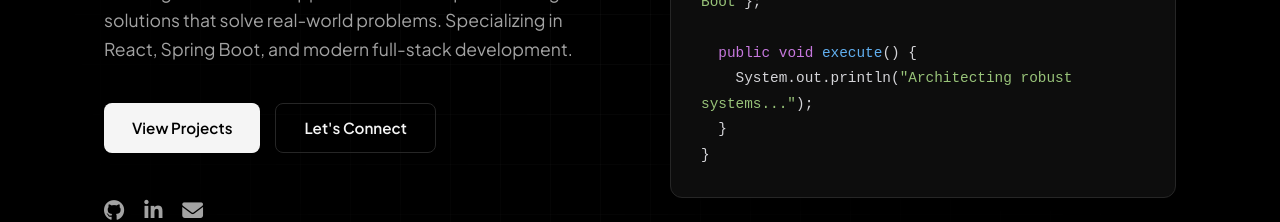
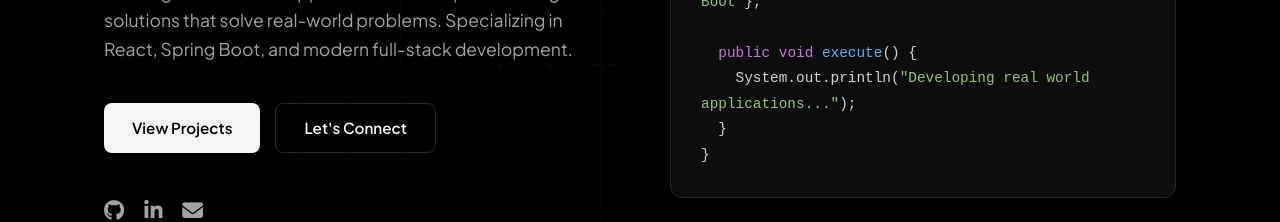
Before and after one commit to bhargavchandu01/Portfolio, a React (Vite) app: page / in a window 1280 px wide. Shown: the part 436-658 px from the top of the page. Built offline with nearby package versions, Linux system fonts and the light colour scheme.

Commit message:
portfolio 1

```diff
--- a/src/components/Hero.jsx
+++ b/src/components/Hero.jsx
@@ -34,7 +34,7 @@ const Hero = () => {
               &nbsp;&nbsp;String[] coreStack = {'{'}<span className="string">"Java"</span>, <span className="string">"React"</span>, <span className="string">"Spring Boot"</span>{'}'};<br />
               <br />
               &nbsp;&nbsp;<span className="keyword">public</span> <span className="keyword">void</span> <span className="variable">execute</span>() {'{'}<br />
-              &nbsp;&nbsp;&nbsp;&nbsp;System.out.println(<span className="string">"Architecting robust systems..."</span>);<br />
+              &nbsp;&nbsp;&nbsp;&nbsp;System.out.println(<span className="string">"Developing real world applications..."</span>);<br />
               &nbsp;&nbsp;{'}'}<br />
               {'}'}
             </code>
```
